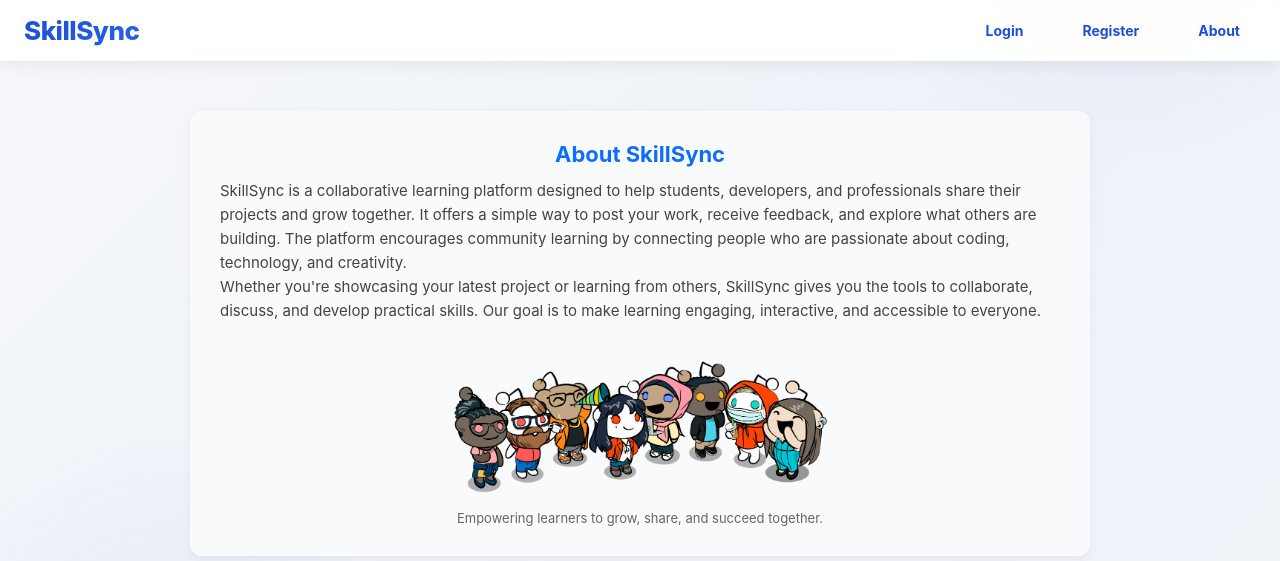
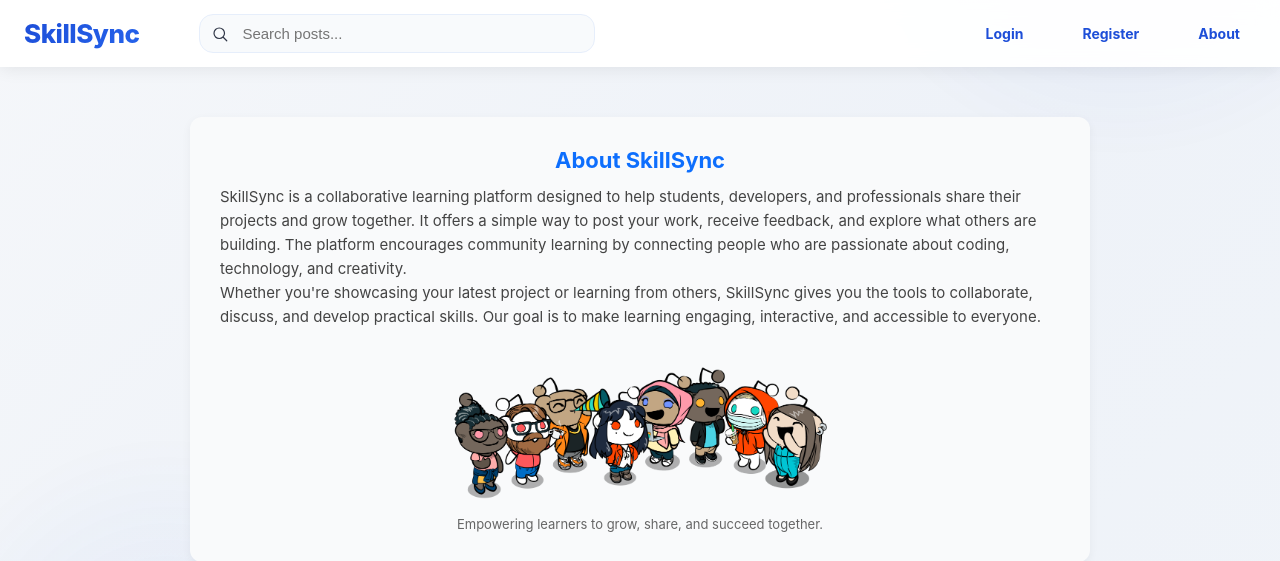
Before and after one commit to shikha09git/skillsyncMaster, a Django app: page /about/ in a window 1280 px wide. Shown: the top 561 px of the page. Run offline with Django 5.2, Linux system fonts and the light colour scheme.

Commit message:
search bar implementation with inline SVG icons and reusing the home template for search results.

```diff
--- a/main/templates/base.html
+++ b/main/templates/base.html
@@ -157,6 +157,89 @@
             letter-spacing: -0.5px;
         }
 
+        /* Search form in navbar */
+        .search-form {
+            margin-left: 60px;
+            display: flex;
+            align-items: center;
+            gap: 8px;
+            width: 100%;
+        }
+
+        /* Wrapper for input with left icon */
+        .search-input-wrapper {
+            position: relative;
+            display: inline-block;
+            /* increase default width for more prominent desktop presence */
+            width: 560px;
+            /* keep room for nav items on both sides */
+            max-width: calc(100% - 360px);
+            min-width: 220px;
+        }
+
+        .search-input-wrapper svg.search-icon {
+            position: absolute;
+            left: 12px;
+            top: 50%;
+            transform: translateY(-50%);
+            width: 18px;
+            height: 18px;
+            opacity: 0.86;
+            pointer-events: none;
+        }
+
+        .search-form input[type="search"] {
+            padding: 10px 14px 10px 42px; /* space for left icon */
+            border-radius: 14px;
+            border: 1px solid #e6eefb;
+            background: #f8fafc;
+            width: 100%;
+            transition: box-shadow 0.15s ease, border-color 0.15s ease;
+            font-size: 15px;
+            color: #0f172a;
+        }
+
+        .search-form input[type="search"]:focus {
+            outline: none;
+            border-color: #1d4ed8;
+            box-shadow: 0 4px 14px rgba(29, 78, 216, 0.12);
+        }
+
+        /* desktop still had a circular button but we no longer render it; keep styles in case it's reused */
+        .search-form button.search-btn {
+            display: none;
+        }
+
+        /* Mobile search inside the mobile menu */
+        .mobile-search-form {
+            padding: 12px 16px;
+            border-bottom: 1px solid #e6eefb;
+        }
+
+        .mobile-search-form input[type="search"] {
+            width: 100%;
+            padding: 10px 12px;
+            border-radius: 10px;
+            border: 1px solid #e6eefb;
+            font-size: 15px;
+        }
+
+        @media (max-width: 768px) {
+            /* Keep the search visible in the navbar on mobile; reduce width so it fits */
+            .search-form {
+                display: flex;
+                flex: 1 1 auto;
+                margin-left: 12px;
+                margin-right: 12px;
+            }
+            /* let the input expand but keep sensible max; on mobile give it more room */
+            .search-input-wrapper { width: calc(100% - 120px); max-width: none; }
+            .search-input-wrapper svg.search-icon { left: 10px; }
+            .search-form input[type="search"] { padding-left: 40px; font-size: 14px; }
+
+            /* hide the mobile-menu copy (we'll keep only navbar search) */
+            .mobile-search-form { display: none; }
+        }
         .navbar .nav-links {
             display: flex;
             align-items: center;
@@ -747,6 +830,16 @@
 
     <nav class="navbar">
         <a href="{% url 'home' %}" class="logo">SkillSync</a>
+        <form action="{% url 'search' %}" method="get" class="search-form" role="search" aria-label="Search posts">
+            <div class="search-input-wrapper">
+                <!-- left inline icon -->
+                <svg class="search-icon" viewBox="0 0 24 24" fill="none" xmlns="http://www.w3.org/2000/svg" aria-hidden="true">
+                    <path d="M21 21L16.65 16.65" stroke="#0f172a" stroke-width="1.6" stroke-linecap="round" stroke-linejoin="round"/>
+                    <path d="M11 18C14.866 18 18 14.866 18 11C18 7.13401 14.866 4 11 4C7.13401 4 4 7.13401 4 11C4 14.866 7.13401 18 11 18Z" stroke="#0f172a" stroke-width="1.6" stroke-linecap="round" stroke-linejoin="round"/>
+                </svg>
+                <input type="search" name="q" placeholder="Search posts..." aria-label="Search posts">
+            </div>
+        </form>
 
         <!-- Desktop Navigation -->
         {% comment %} <div class="nav-links">
--- a/main/urls.py
+++ b/main/urls.py
@@ -18,6 +18,7 @@ urlpatterns = [
     path('profile/<str:username>/', views.view_profile, name='view_profile'),
     path('edit-profile/', views.edit_profile, name='edit_profile'),
     path('about/', views.about, name='about'),
+    path('search/', views.search, name='search'),
     # path('delete_comment/<int:comment_id>/', views.delete_comment, name='delete_comment'),
     path('comment/delete/<int:comment_id>/', delete_comment, name='delete_comment'),
     path('content/<int:content_id>/', views.content_detail, name='content_detail'),
--- a/main/views.py
+++ b/main/views.py
@@ -3,6 +3,7 @@ from django.contrib.auth import login, logout, authenticate
 from django.contrib.auth.decorators import login_required
 from .forms import registerForm, contentForm, ProfileForm
 from .models import Content, Comment, Profile
+from django.db.models import Q
 from django.contrib import messages
 from django.http import JsonResponse
 from django.contrib.auth.models import User
@@ -182,6 +183,25 @@ def content_detail(request, content_id):
     return render(request, 'content_detail.html', {'content': content, 'comments': comments})
 
 
+def search(request):
+    """Search contents by keyword in title, description or instructor."""
+    q = request.GET.get('q', '').strip()
+    if q:
+        contents = Content.objects.filter(
+            Q(title__icontains=q) | Q(description__icontains=q) | Q(instructor__icontains=q)
+        ).order_by('-created_at')
+    else:
+        # If empty query, show all content (helps when user submits empty search)
+        contents = Content.objects.all().order_by('-created_at')
+
+    context = {
+        'contents': contents,
+        'query': q,
+    }
+    # Reuse the home template to keep styling and post layout consistent
+    return render(request, 'home.html', context)
+
+
 @login_required
 def delete_comment(request, comment_id):
     comment = get_object_or_404(Comment, id=comment_id)
```
